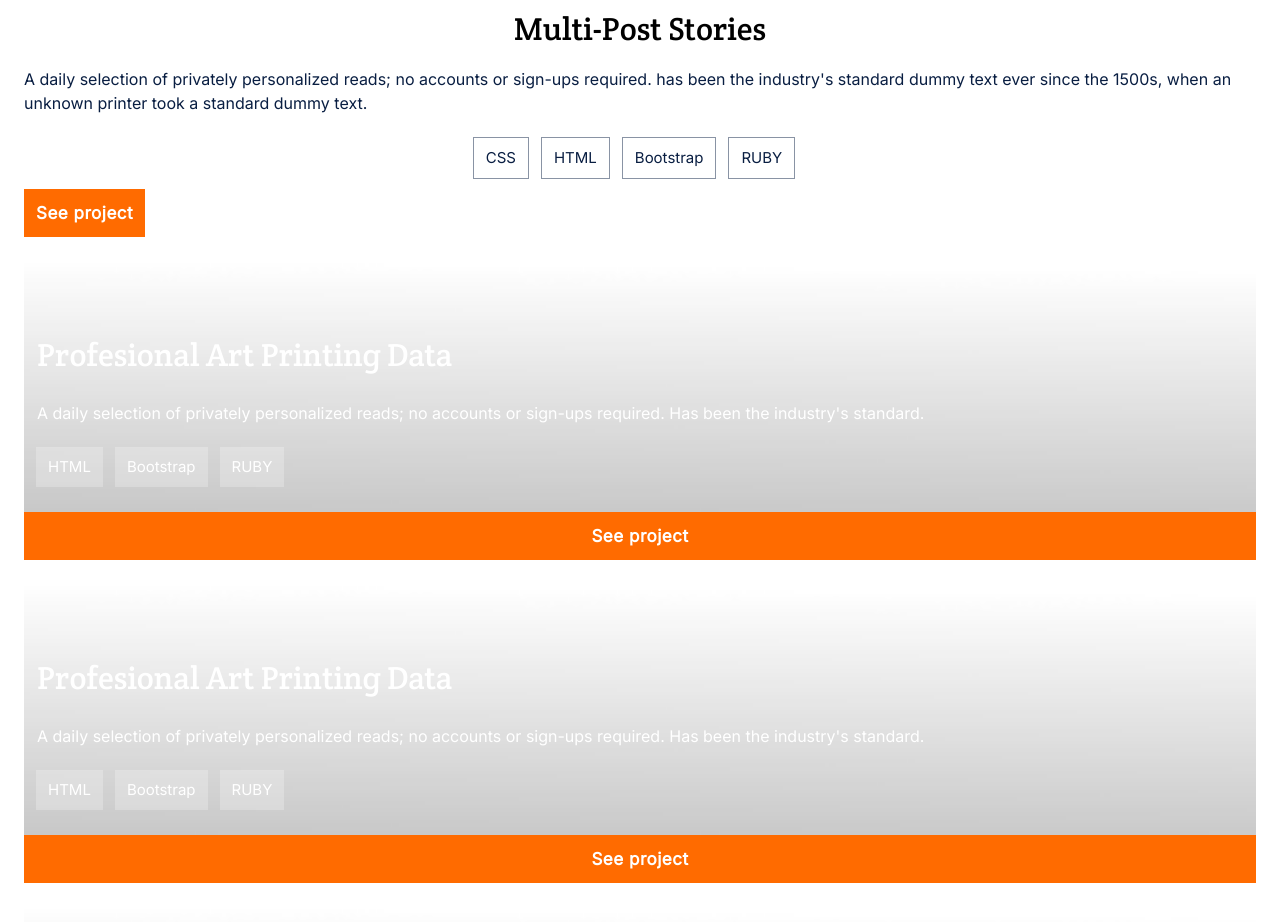
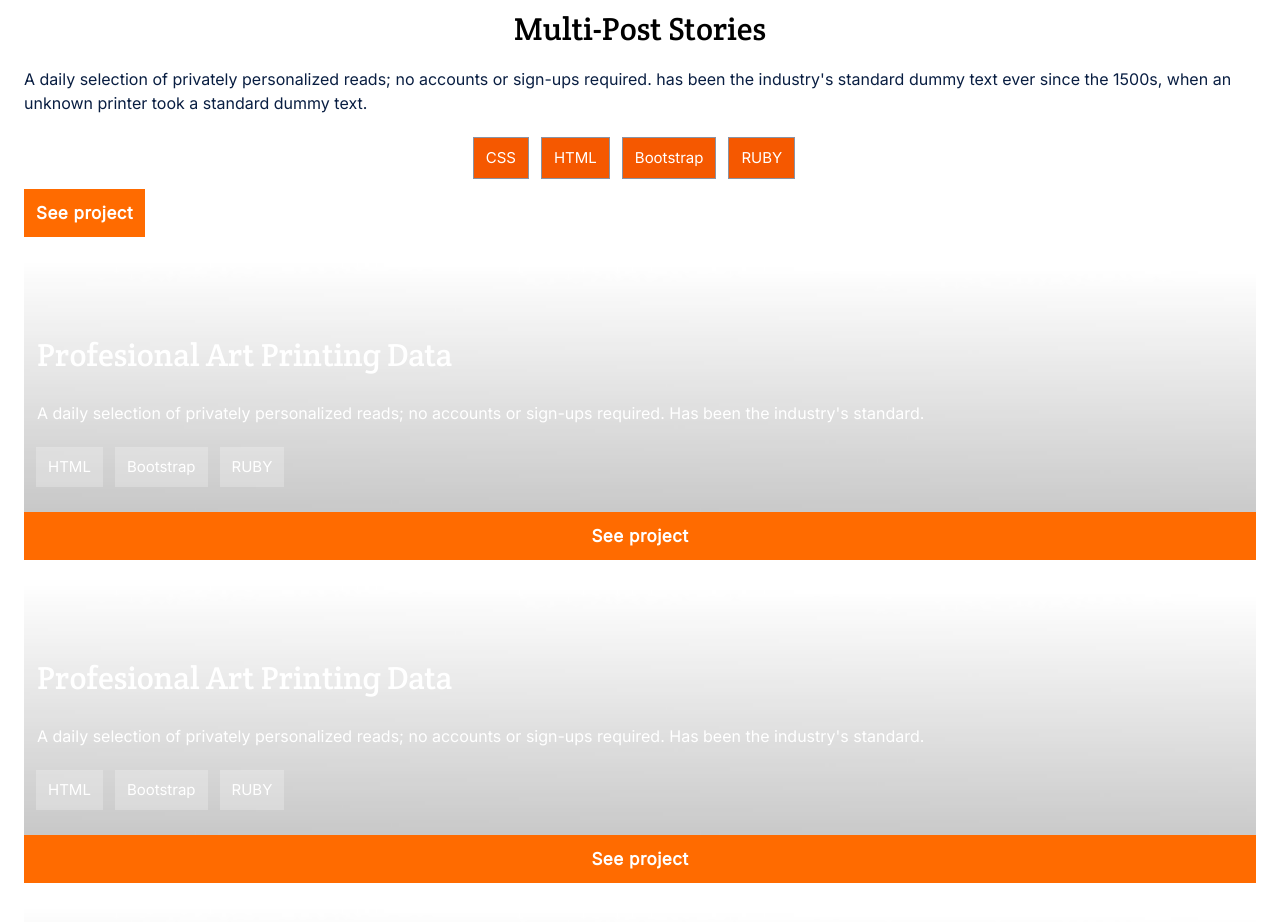
Before and after one commit to tumainimaganiko/Portfolio, a website: page index.html in a window 1280 px wide. Shown: the part 1308-2230 px from the top of the page. Drawn offline with Linux system fonts and the light colour scheme.

Commit message:
Updated CSS styles on HTML file

```diff
--- a/styles.css
+++ b/styles.css
@@ -158,7 +158,7 @@
   font-weight: 500;
   line-height: 20px;
   letter-spacing: 0;
-  color: #091e42;
+  color: #fff;
   padding: 10px 12px;
   display: block;
 }
@@ -267,16 +267,23 @@
   margin-top: 24px;
 }
 
-.btn a:active {
-  background-color: rgb(224, 83, 4);
+.btn li a:link {
+  background-color:#F55800 ;
+  color: #fff;
 }
 
 .btn li a:visited {
   background-color: #ff6b00;
 }
 
-.btn li:hover {
+.btn li a:hover {
   background-color: #fff5e1;
+  color: #e05304;
+}
+
+.btn li a:active {
+  background-color: #e05304;
+  color: #fff;
 }
 
 #my-logo > a {
```
